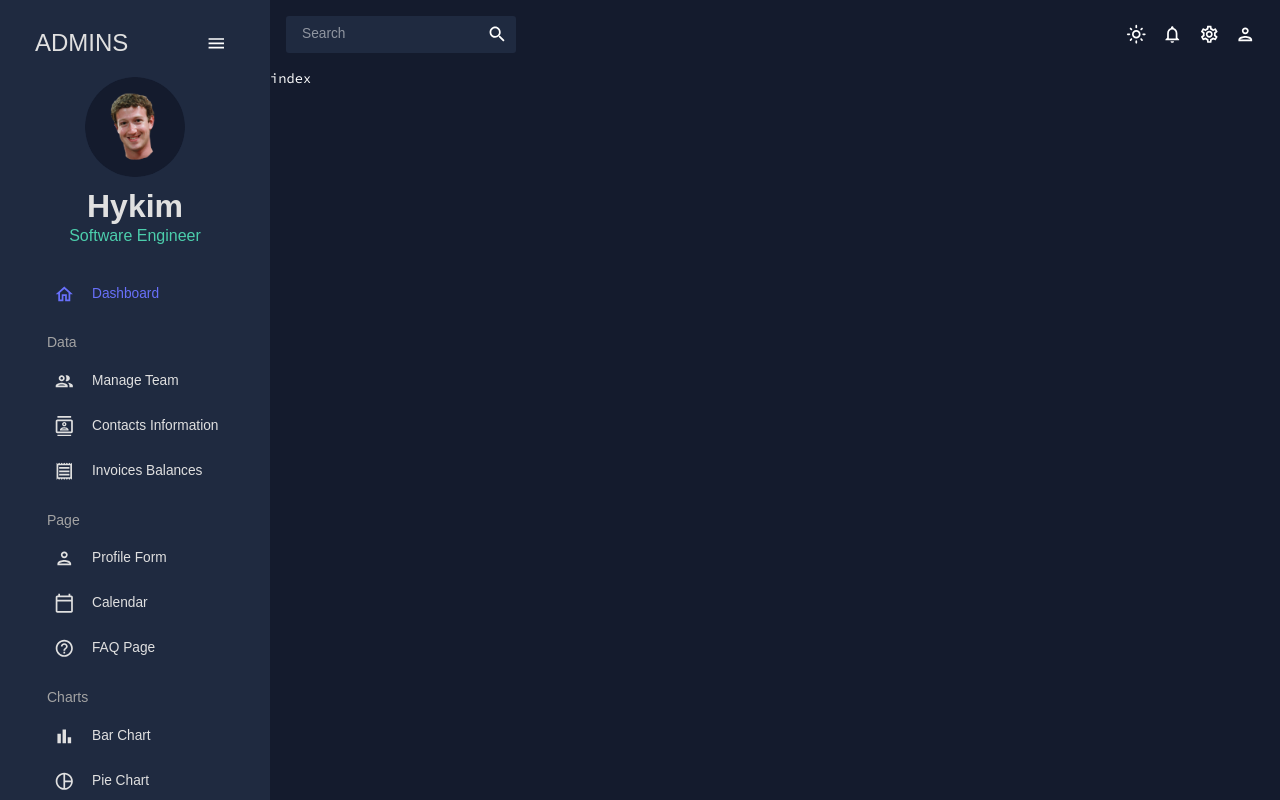
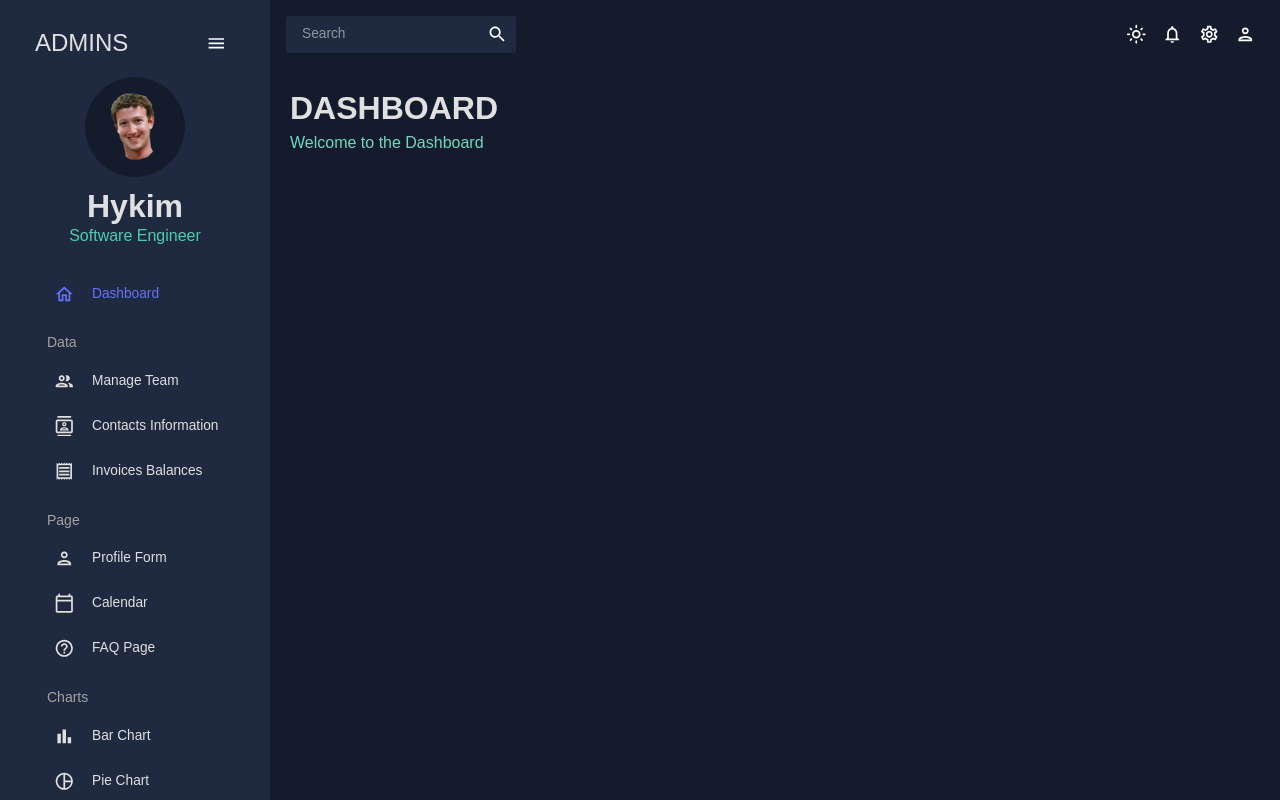
Before and after one commit to Kimmyyoung/AdminDashboard, a React (Create React App) app: page / in a window 1280 px wide. Built offline with nearby package versions, Linux system fonts and the light colour scheme.

Commit message:
✨ feat: Create Header

```diff
--- /dev/null
+++ b/src/components/Header.jsx
@@ -0,0 +1,21 @@
+import React from 'react'
+import { Typography, Box, useTheme } from '@mui/material';
+import { tokens } from '../theme';
+
+const Header = ({ title, subtitle}) => {
+  const theme = useTheme();
+  const colors = tokens(theme.palette.mode);
+
+  return (
+    <Box mb='30px'>
+      <Typography variant="h2" color={colors.grey[100]} fontWeight="bold" sx={{ mb: "5px"}}>
+        {title}
+      </Typography>
+      <Typography variant="h5" color={colors.greenAccent[400]}>
+        {subtitle}
+      </Typography>
+    </Box>
+  )
+}
+
+export default Header
--- a/src/scenes/dashboard/index.jsx
+++ b/src/scenes/dashboard/index.jsx
@@ -1,8 +1,16 @@
 import React from 'react'
+import { Box } from '@mui/material';
+
+
+import Header from '../../components/Header';
 
 const Dashboard = () => {
   return (
-    <div>index</div>
+    <Box m="20px">
+      <Box display="flex" justifyContent="space-between" alignItems="center">
+        <Header title="DASHBOARD" subtitle="Welcome to the Dashboard"></Header>
+      </Box>
+    </Box>
   )
 }
 
```
